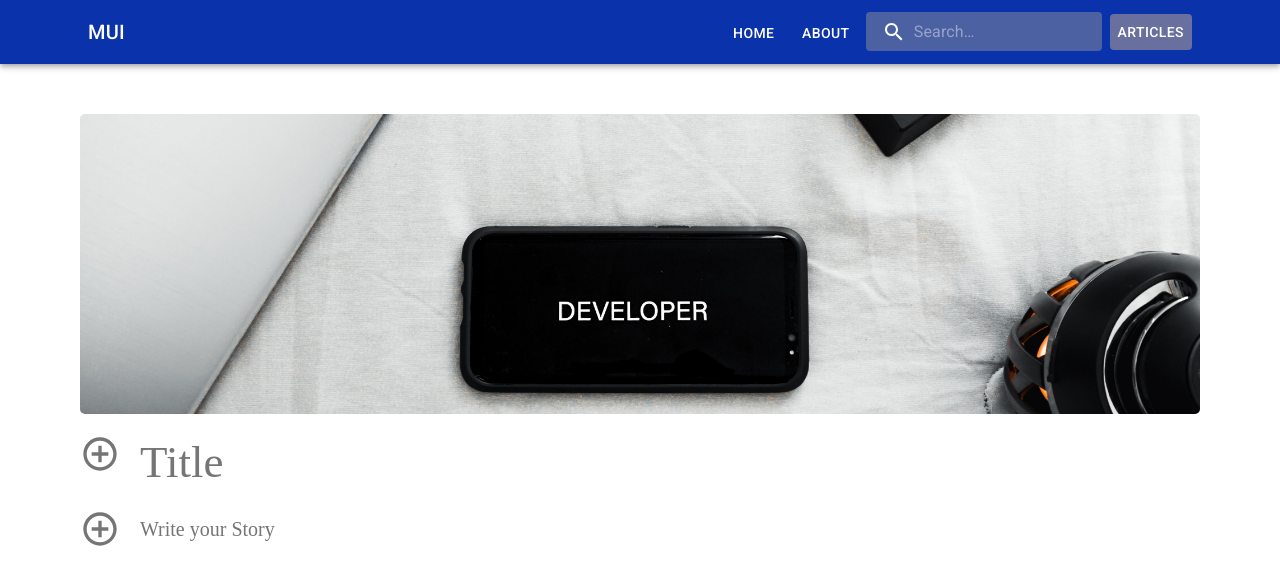
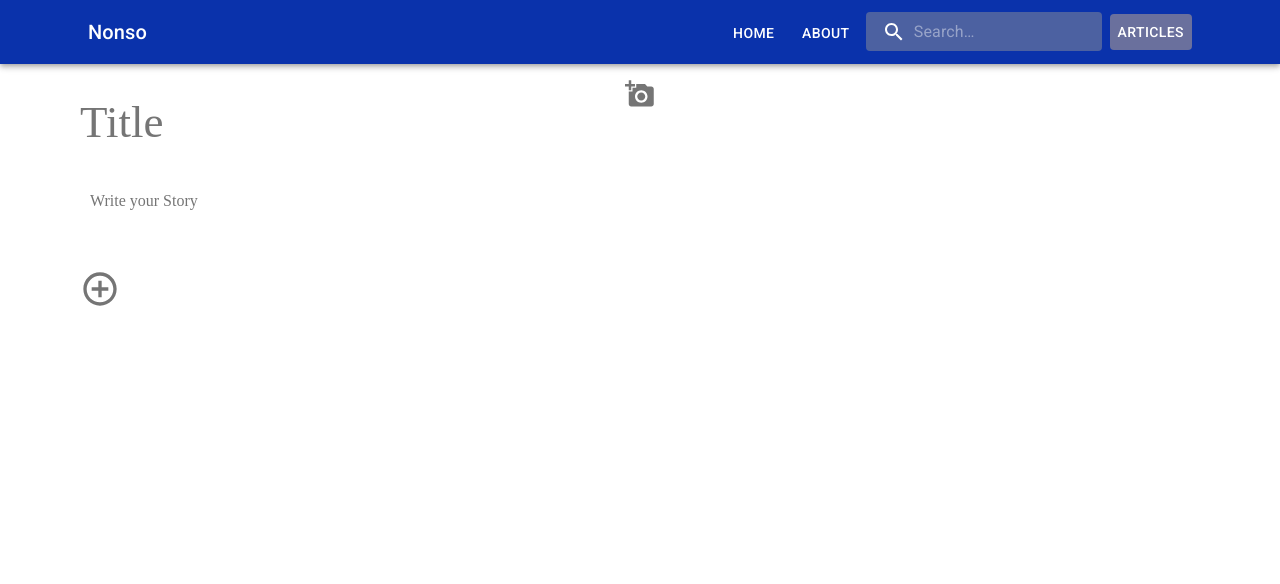
Before and after one commit to Runtee/blog, a React (Create React App) app in the folder client/: page /create in a window 1280 px wide. Shown: the top 584 px of the page. Built offline with nearby package versions, Linux system fonts and the light colour scheme.

Commit message:
adding phot and new line

```diff
--- a/client/src/components/Center.js
+++ b/client/src/components/Center.js
@@ -1,27 +1,39 @@
+import { GitHub, LinkedIn, Mail, Twitter } from "@mui/icons-material";
 import { Box, Grid, Typography } from "@mui/material";
 
 export default function Center() {
     return (
-        <Box sx={{ backgroundColor: "#c7d1d6", padding: "5% 5%", flexGrow: 1 }}>
+        <Box sx={{ backgroundColor: "#c7d1d6", padding: "20px 5%", flexGrow: 1 }}>
             <Grid container spacing={2}>
 
                 <Grid item xs={12} md={6} sx={{ flexGrow: 1 }} >
                     <div style={{padding:'4% 0'}}>
                     <Typography
-                        variant="h1"
+                        variant="h2"
                         component="div"
                     >
-                        Make better
-
-                        coffee
+                       Explore the Possibilities
                     </Typography>
                     <Typography
                         variant="p"
                         component="div"
-                        sx={{fontSize:'25px', fontWeight: 100,marginTop:'10px'}}
+                        sx={{fontSize:'20px', fontWeight: 100,marginTop:'20px'}}
                     >
-                        why learn how to blog?
+                        Welcome to the personal blog of Nonso. I love to code, read and also write about programming and tech related articles.
                     </Typography>
+                    <Typography
+                        variant="p"
+                        component="div"
+                        sx={{fontSize:'18px', fontWeight: 100,marginTop:'20px'}}
+                    >
+                        Follow me on my socials
+                    </Typography>
+                    <div style={{margin: "20px 0", display:"flex", alignItems:"flex-start"}}>
+                    <GitHub sx={{marginRight:"10px", color:"#1c1c1c"}}/>
+                    <LinkedIn sx={{marginRight:"10px", color:"#1c1c1c"}}/>
+                    <Mail sx={{marginRight:"10px", color:"#1c1c1c"}}/>
+                    <Twitter sx={{color:"#1c1c1c"}}/>
+                    </div>
                     </div>
 
                 </Grid>
--- a/client/src/components/Navbar.js
+++ b/client/src/components/Navbar.js
@@ -74,7 +74,7 @@ export default function Navbar() {
           component="div"
           sx={{ flexGrow: 1 }}
         >
-          MUI
+          Nonso
         </Typography>
         <Box sx={{ display: { xs: 'none', md: 'block' } }}>
 
--- a/client/src/components/write/Write.jsx
+++ b/client/src/components/write/Write.jsx
@@ -1,38 +1,99 @@
-import { AddCircleOutline } from "@mui/icons-material";
+import { AddAPhoto, AddCircleOutline } from "@mui/icons-material";
 import "./write.css";
 
+import React, { useState } from "react";
+
 export default function Write(props) {
+  const [title, setTitle] = useState("");
+  const [bodies, setBodies] = useState([""]);
+  const [selectedFile, setSelectedFile] = useState(null);
+
+  const handleBodyChange = (index, event) => {
+    const updatedBodies = [...bodies];
+    updatedBodies[index] = event.target.value;
+    setBodies(updatedBodies);
+    event.target.style.height = "auto";
+    event.target.style.height = event.target.scrollHeight + "px";
+  };
+
+  const handleAddBody = () => {
+    const updatedBodies = [...bodies, ""];
+    setBodies(updatedBodies);
+  };
+
+  const handleRemoveBody = (index) => {
+    const updatedBodies = [...bodies];
+    updatedBodies.splice(index, 1);
+    setBodies(updatedBodies);
+  };
+
+  const handleKeyDown = (index, event) => {
+    if (event.key === "Backspace" && bodies[index] === "") {
+      handleRemoveBody(index);
+    }
+  };
+
+  const handleFileChange = (event) => {
+    setSelectedFile(event.target.files[0]);
+  };
+
+  const handleSubmit = (event) => {
+    event.preventDefault();
+  };
+
   return (
     <div className="write">
-      <div className="blogcover">
-        <img src="assets/fernando-hernandez-JdoofvUDUwc-unsplash.jpg" alt="" />
-      </div>
-
-      <form className="writeform">
-        <div className="writeFormGroup">
-          <div>
-            <input type="file" id="fileInput" hidden />
-          </div>
-          <div className="title">
-            <AddCircleOutline
-              fontSize={"medium"}
+      <form className="writeform" onSubmit={handleSubmit}>
+      <div className="blogcover" style={{}}>
+        {selectedFile ? (
+          <img src={URL.createObjectURL(selectedFile)} alt="" />
+        ) : ""}
+        <AddAPhoto
             sx={{
-                marginRight: "20px",
-                display: "flex",
               fontWeight: "10px",
               color: "rgb(117, 117, 117)",
-                fontSize: "40px",
-
+              fontSize: "30px",
+              top:"50%",
+              left: "50%",
+              position: "absolute",
+              transform: "translate(-50%, -50%)",
+              zIndex: "3",
               "&:hover": {
                 opacity: "0.7",
               },
             }}
+            onClick={() => {
+              document.getElementById("fileInput").click();
+            }}
           />
-            <input type="text" id="title" placeholder="Title" />
+        <input type="file" id="fileInput" hidden onChange={handleFileChange} />
+      </div>
+        <div className="writeFormGroup">
+          <div className="title">
+            <input
+              type="text"
+              id="title"
+              name="title"
+              value={title}
+              onChange={(event) => setTitle(event.target.value)}
+              placeholder="Title"
+            />
           </div>
         </div>
         <div>
-          <div className="item d-flex">
+          {bodies.map((body, index) => (
+            <div className="item d-flex" key={index}>
+              <textarea
+                id={`body${index}`}
+                name={`body${index}`}
+                value={body}
+                placeholder="Write your Story"
+                onChange={(event) => handleBodyChange(index, event)}
+                onKeyDown={(event) => handleKeyDown(index, event)}
+              />
+            </div>
+          ))}
+
           <AddCircleOutline
             fontSize={"medium"}
             sx={{
@@ -47,11 +108,9 @@ export default function Write(props) {
                 opacity: "0.7",
                 transform: "rotate(45deg)",
               },
-
             }}
+            onClick={handleAddBody}
           />
-            <input type="text" placeholder="Write your Story" />
-          </div>
         </div>
       </form>
     </div>
--- a/client/src/components/write/write.css
+++ b/client/src/components/write/write.css
@@ -1,17 +1,23 @@
 .write{
-    padding: 40px 80px;
+    padding: 20px 80px;
 
 }
 .blogcover{
     width: 100%;
-    padding: 10px 0px ;
-height: 300px;
+    position: relative;
+    /* padding: 10px 0px ; */
+/* height: 300px; */
+    display: flex;
+    align-items: center;
+    justify-content: center;
+    align-content: center;
 }
 .blogcover img{
-width: 100%;
-height: 100%;
+max-width: 452px;
+height: 420px;
 border-radius: 5px;
 object-fit: cover;
+object-position: center;
 }
 .writeform{
     padding: 10px 0px ;
@@ -42,17 +48,26 @@ border: 1px solid coral;
     border: none;
     margin-bottom: 10px;
 }
-input {
+input , textarea{
     width: 100%;
     border: none;
     font-size: 20px;
 }
 .item{
-    margin: 10px 0;
+    margin: 20px 0;
 
 }
-input:focus{
+input:focus, textarea:focus{
     outline: none;
     border: none;
 
 }
+
+textarea{
+    resize: none;
+    overflow: hidden;
+    min-height: 50px;
+    font-size: 16px;
+    line-height: 1.5;
+    padding: 10px;
+}
```
Lines whose indentation alone changed are shown as unchanged.
